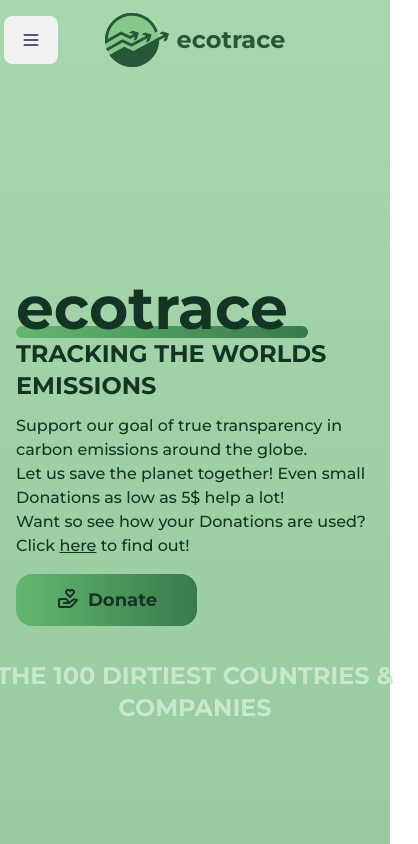
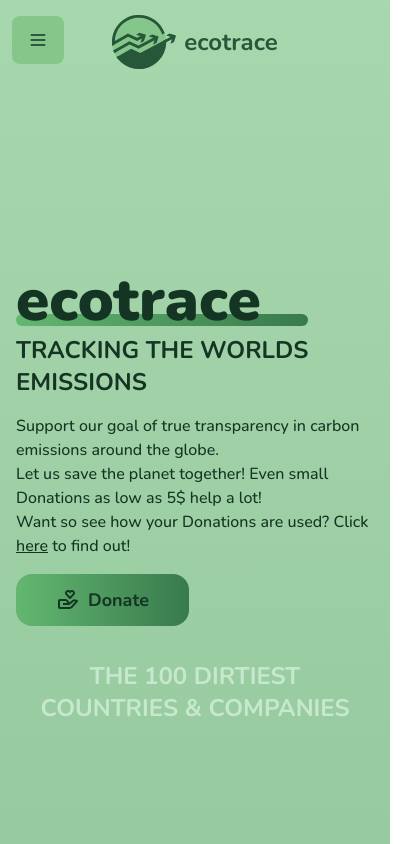
Before and after one commit to bazi24/ecotrace, a React (Vite) app: page / in a window 390 px wide. Shown: the top 844 px of the page, 418 px wide, since content can reach past the window. Built offline with nearby package versions, Linux system fonts and the light colour scheme; some icons are missing.

Commit message:
Desig und Tablet responsiveness

```diff
--- a/src/App.jsx
+++ b/src/App.jsx
@@ -8,14 +8,14 @@ import { BiDonateHeart } from "react-icons/bi";
 const App = () => (
   <main className="font-primary bg-gradient-to-b from-green-200 to-green-600">
     <Navbar />
-    <section className="p-4 mb-8 mt-8 h-[100vh] md:ml-20">
+    <section className="p-4 mt-8 h-[100vh] md:ml-20">
       <div className="inline-block relative top-[50%] -mt-[300px] h-[320px] text-green-800 z-20 ">
-        <h1 className="text-6xl z-10 font-bold lg:text-9xl">ecotrace</h1>
-        <div className="-mt-3 lg:-mt-7 -z-10 bg-gradient-to-r from-green-400 to-green-600 rounded-lg h-3 lg:h-5 w-[292px] lg:w-[630px]"></div>
-        <h2 className="text-2xl lg:text-[33px] font-bold mb-3 uppercase">
+        <h1 className="text-6xl z-10 font-black lg:text-9xl">ecotrace</h1>
+        <div className="-mt-4 lg:-mt-8 -z-10 bg-gradient-to-r from-green-400 to-green-600 rounded-lg h-3 lg:h-5 w-[292px] lg:w-[590px]"></div>
+        <h2 className="text-2xl lg:text-[33px] font-bold mt-2 uppercase">
           Tracking the worlds emissions
         </h2>
-        <h3 className="text-md lg:text-xl font-medium mb-4">
+        <h3 className="text-md lg:text-xl font-medium mb-4 mt-4">
           Support our goal of true transparency in carbon emissions around the
           globe.
           <p>
@@ -39,18 +39,20 @@ const App = () => (
       <div className="hidden md:inline-flex w-[50%]">
         <img
           src={img}
-          className="h-[1000px] absolute right-20 top-[50%] -mt-[500px] opacity-80"
+          className="h-[1000px] absolute right-20 top-[50%] -mt-[500px] opacity-70"
         />
       </div>
       <div className="absolute text-center left-[50%] -ml-[200px] w-[400px] bottom-[40px] text-green-100 text-2xl uppercase font-bold">
-        <p>the 100 dirtiest countries & Companies</p>
+        <p>the 100 dirtiest </p>
+        <p>countries & Companies</p>
+
         <FaAnglesDown className="inline-block bounce h-10 w-10 realtive ml-5 mt-8 left-[50%] " />
       </div>
     </section>
     <section className="place-content-center flex">
       <Table />
     </section>
-    <section className="mt-4 bg-green-100">
+    <section className="mt-4 ">
       <Footer />
     </section>
   </main>
--- a/src/components/Footer.jsx
+++ b/src/components/Footer.jsx
@@ -1,9 +1,12 @@
 const Footer = () => {
   const items = ["Impressum", "Datenschutz", "Kontakt"];
   return (
-    <footer className="flex w-[100%] place-content-center">
+    <footer className="flex w-[100%] place-content-center uppercase text-sm font-bold text-green-800">
       {items.map((item) => (
-        <a className="pl-6 pr-6 pt-1 pb-1" key={item}>
+        <a
+          className="pl-8 pr-8 pt-1 pb-1 cursor-pointer hover:underline"
+          key={item}
+        >
           {item}
         </a>
       ))}
--- a/src/components/MenuButton.jsx
+++ b/src/components/MenuButton.jsx
@@ -1,11 +1,11 @@
 // eslint-disable-next-line react/prop-types
 const MenuButton = ({ className }) => {
   return (
-    <summary className={`m-1 btn ${className}`}>
+    <summary className={`bg-green-300 border-none m-1 ml-3 btn ${className}`}>
       <svg
         fill="none"
         viewBox="0 0 24 24"
-        className="inline-block w-5 h-5 stroke-current"
+        className="inline-block w-5 h-5 stroke-green-800"
       >
         <path
           strokeLinecap="round"
--- a/src/components/Navbar.jsx
+++ b/src/components/Navbar.jsx
@@ -6,14 +6,15 @@ const Navbar = () => {
     "Our Team",
     "Become a Member",
     "Donations",
+    "Our Sponsors",
     "Agenda",
     "Contact",
   ];
   return (
-    <nav className="flex h-20 place-content-center lg:place-content-start lg:ml-20">
-      <details className="absolute left-0 dropdown sm:hidden mt-3">
+    <nav className="flex h-20 place-content-center lg:place-content-start lg:ml-10">
+      <details className="absolute left-0 dropdown lg:hidden mt-3">
         <MenuButton />
-        <ul className="p-2 shadow menu dropdown-content z-[1] bg-green-50 rounded-box w-52">
+        <ul className="p-2 shadow menu dropdown-content z-[1] bg-green-50 rounded-box text-lg text text-green-800  w-[300px]">
           {links.map((link) => (
             <li className="text-center" key={link}>
               <a>{link}</a>
@@ -21,13 +22,13 @@ const Navbar = () => {
           ))}
         </ul>
       </details>
-
-      <img src={Logo} className="w-16 flex items-center" />
-      <span className="flex items-center ml-2 text-2xl font-primary antialiased font-bold text-green-700">
-        ecotrace
-      </span>
-
-      <ul className="sm:flex hidden mr-20 uppercase font-bold text-green-700 mt-[30px] place-content-end w-[100%]">
+      <div className="mt-1 flex">
+        <img src={Logo} className="w-16 lg:w-[80px] flex items-center" />
+        <span className="flex items-center ml-2 text-2xl lg:text-4xl font-primary antialiased font-bold text-green-700">
+          ecotrace
+        </span>
+      </div>
+      <ul className="lg:flex hidden mr-20 uppercase font-bold text-green-700 mt-[30px] place-content-end w-[100%]">
         {links.map((link) => (
           <li
             className="pl-10 pr-10 cursor-pointer flex hover:underline"
--- a/src/components/Table.jsx
+++ b/src/components/Table.jsx
@@ -55,14 +55,14 @@ const Table = () => {
           Company Data
         </button>
       </div>
-      <div className="flex overflow-x-auto m-4 md:ml-20 md:mr-20 bg-white font-medium rounded-xl md:w-[800px]">
-        <table className="table flex">
+      <div className="flex overflow-x-auto m-4 md:ml-20 md:mr-20 bg-white font-medium rounded-xl md:w-[800px] lg:w-[1000px]">
+        <table className="table flex text-green-700 text-[15px]">
           {/* head */}
           <thead>
             <tr>
               <th>% Share</th>
               <th
-                className="cursor-pointer hover:text-green-800"
+                className="cursor-pointer hover:text-green-800 "
                 onClick={() => {
                   setSortBy("name");
                   sortData(selectedData);
@@ -112,7 +112,7 @@ const Table = () => {
           </thead>
           <tbody>
             {selectedData.map((data) => (
-              <tr key={data.id}>
+              <tr key={data.id} className="border-slate-200">
                 <td key={data.id + 100}>
                   {(data.carbon / (all / 100)).toFixed(2)}
                 </td>
--- a/src/index.css
+++ b/src/index.css
@@ -1,5 +1,4 @@
-@import url("https://fonts.googleapis.com/css2?family=Montserrat:wght@100;200;300;400;500;600;700;800;900");
-
+@import url('https://fonts.googleapis.com/css2?family=Nunito:wght@300;500;700;900&display=swap');
 @tailwind base;
 @tailwind components;
 @tailwind utilities;
--- a/tailwind.config.js
+++ b/tailwind.config.js
@@ -4,7 +4,7 @@ export default {
   theme: {
     extend: {
       fontFamily: {
-        primary: ["Montserrat"],
+        primary: ["Nunito"],
       },
       colors: {
         green: {
```
